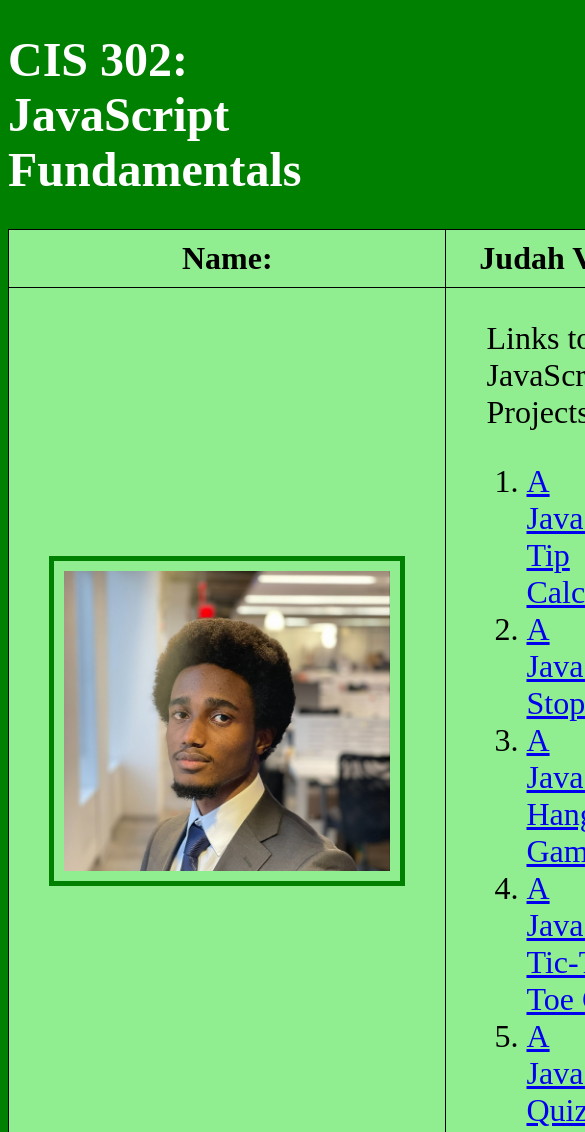
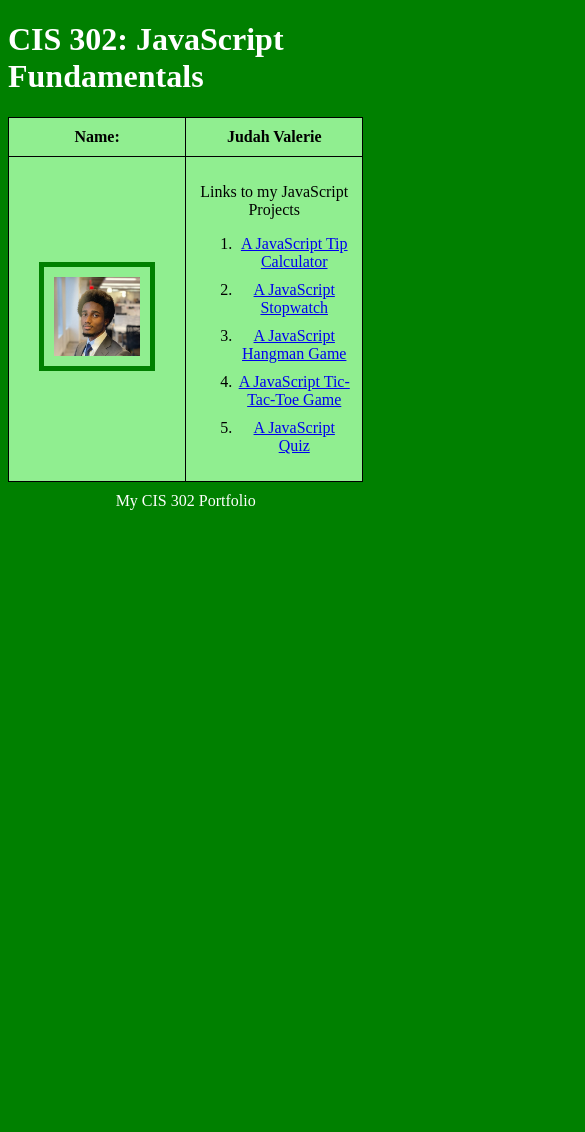
Before and after one commit to judah-v/javascript-portfolio, a plain HTML site: page index.html in a window 390 px wide. Shown: the top 1132 px of the page, 585 px wide, since content can reach past the window. After the commit the page ends 844 px from the top, so only its background shows below. Drawn offline with Linux system fonts and the light colour scheme.

Commit message:
Add files via upload

```diff
--- a/index.css
+++ b/index.css
@@ -14,9 +14,7 @@ table td, table th {
     padding: 10px;
     font-size: 2em;
 }
-table td {
-    padding: 0 40px;
-}
+
 img {
     height: 300px;
     padding: 10px;
@@ -34,3 +32,30 @@ caption {
 h1 {
     font-size: 3em;
 }
+@media(max-width: 675px){
+    body {
+        width: fit-content;
+    }
+    img {
+        height: auto;
+        max-width: 22vw;
+    }
+    th, td {
+        width: 40%;
+        padding: 1%;
+        text-align: center;
+    }
+    table *{
+        font-size: 1em !important;
+    }
+    table {
+        width: 95%;
+    }
+    li {
+        margin: 10px 0;
+    }
+    h1 {
+        font-size: 2em;
+        max-width: 90vw;
+    }
+}
```
